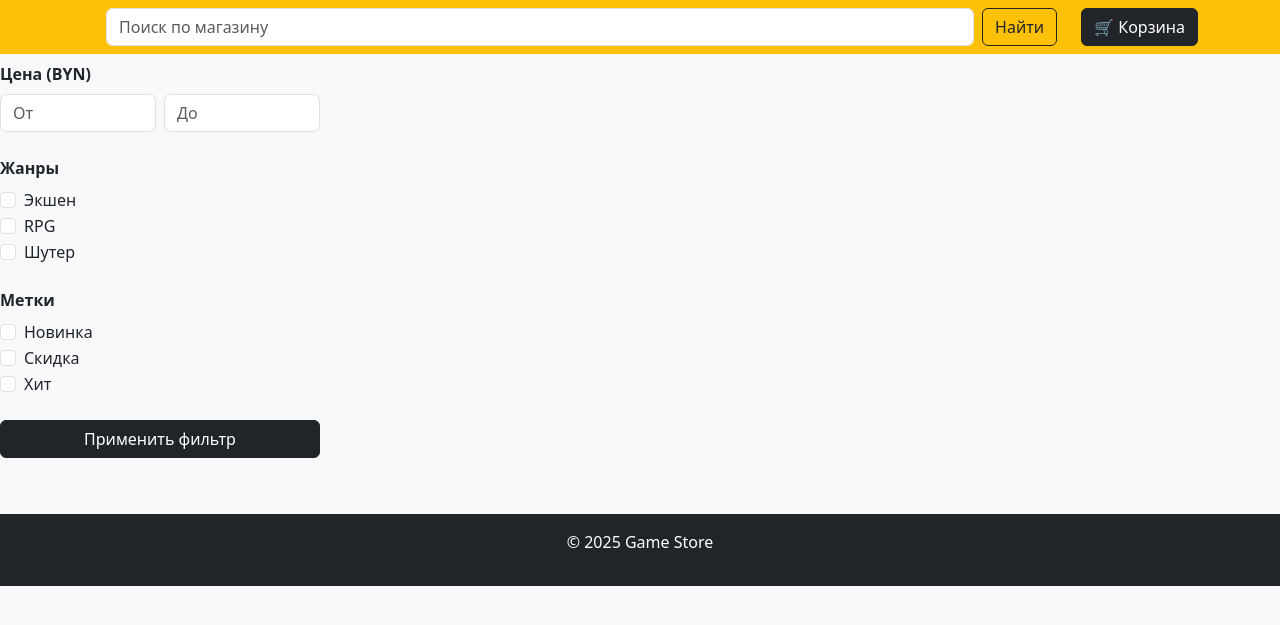
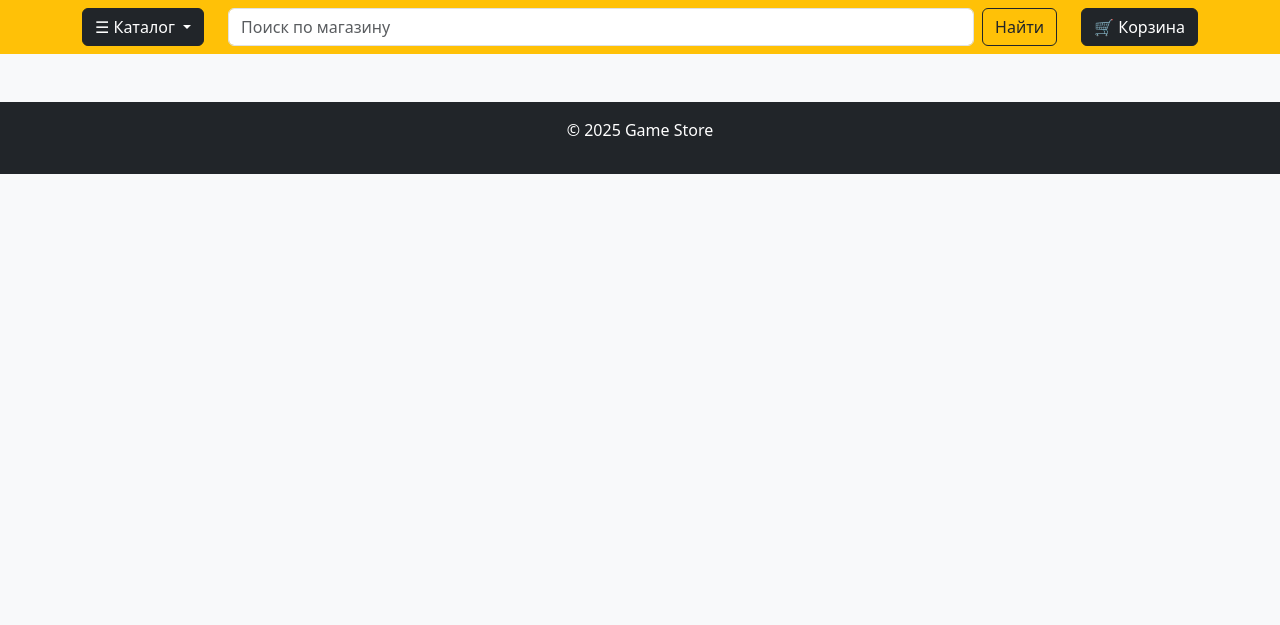
Before and after one commit to 18shadow20/Game-store-Django, a Django app: page / in a window 1280 px wide. Shown: the part 80-705 px from the top of the page. Run offline with Django 5.2, Linux system fonts and the light colour scheme; data comes from the database, SQL or seed files in the repository.

Commit message:
Designed a catalog page, registered models

```diff
--- /dev/null
+++ b/GameStore/context_processors.py
@@ -0,0 +1,5 @@
+from .models import Genre
+
+def genres_context(request):
+    genre = Genre.objects.all()
+    return {'genre': genre}
--- a/GameStore/models.py
+++ b/GameStore/models.py
@@ -8,12 +8,21 @@ class Game(models.Model):
     price = models.DecimalField( max_digits=6, decimal_places=2 ,verbose_name="цена")
     image = models.ImageField(upload_to='media/games/')
     genre = models.ManyToManyField('Genre', )
-    tags = models.ManyToManyField('Tag',)
+    tag = models.ManyToManyField('Tag',)
     is_available = models.BooleanField(default=False)
     created_at = models.DateTimeField(auto_now_add=True)
+
+    def __str__(self):
+        return self.name
 
 class Genre(models.Model):
     name = models.CharField(max_length=50)
 
+    def __str__(self):
+        return self.name
+
 class Tag(models.Model):
     name = models.CharField(max_length=50)
+
+    def __str__(self):
+        return self.name
--- a/GameStore/urls.py
+++ b/GameStore/urls.py
@@ -1,6 +1,7 @@
 from django.urls import path
-from .views import Main
+from .views import Main, Catalog
 
 urlpatterns = [
-    path('', Main)
+    path('', Main),
+    path('catalog', Catalog),
 ]
--- a/GameStore/views.py
+++ b/GameStore/views.py
@@ -1,5 +1,17 @@
 from django.shortcuts import render
+from .models import Game, Genre, Tag
 
 # Create your views here.
+def Catalog(request):
+    game = Game.objects.all()
+    genre = Genre.objects.all()
+    tag = Tag.objects.all()
+    return render(request, 'GameStore/catalog.html', {
+        'game':game,
+        'genre':genre,
+        'tag':tag,
+    })
+
 def Main(request):
-    return render(request, 'GameStore/main.html')
+    genre = Genre.objects.all()
+    return render(request, 'GameStore/main.html', context={'genre':genre})
--- a/Store/settings.py
+++ b/Store/settings.py
@@ -62,6 +62,7 @@ TEMPLATES = [
                 'django.template.context_processors.request',
                 'django.contrib.auth.context_processors.auth',
                 'django.contrib.messages.context_processors.messages',
+                'GameStore.context_processors.genres_context',
             ],
         },
     },
--- a/templates/GameStore/base.html
+++ b/templates/GameStore/base.html
@@ -4,9 +4,10 @@
     <meta charset="UTF-8">
     <title>{% block title %}Game Store{% endblock %}</title>
     <link href="https://cdn.jsdelivr.net/npm/bootstrap@5.3.3/dist/css/bootstrap.min.css" rel="stylesheet">
+    {% block head %} {% endblock %}
 </head>
 <body class="bg-light">
-        <!-- Шапка и нижняя панель (без промежутка) -->
+        <!-- Шапка и нижняя панель -->
     <header class="bg-dark text-white pb-0">
         <div class="container">
         <!-- Верхняя панель -->
@@ -40,7 +41,22 @@
     <div class="bar">
       <!-- Нижняя панель (каталог, поиск, корзина) -->
       <div class="bg-warning py-2">
+
           <div class="container d-flex justify-content-between align-items-center">
+
+           <!-- Кнопка Каталог с выпадающим меню -->
+            <div class="dropdown">
+              <button class="btn btn-dark dropdown-toggle" type="button" data-bs-toggle="dropdown" aria-expanded="false">
+                ☰ Каталог
+              </button>
+              <ul class="dropdown-menu">
+                  <li><a class="dropdown-item" href="#">Все игры</a></li>
+                  <li><hr class="dropdown-divider"></li>
+                  {% for g in genre %}
+                    <li><a class="dropdown-item" href="#">{{g.name}} </a></li>
+                  {% endfor %}
+              </ul>
+            </div>
 
           <!-- Поиск -->
             <form class="d-flex flex-grow-1 mx-4" role="search">
@@ -53,80 +69,12 @@
                 🛒 Корзина
             </a>
 
-        </div>
+          </div>
       </div>
 
-    <!-- Выдвигающаяся панель каталога -->
-        <div class="offcanvas offcanvas-start" tabindex="-1" id="catalogSidebar" aria-labelledby="catalogSidebarLabel">
-            <div class="offcanvas-header">
-                <h5 class="offcanvas-title" id="catalogSidebarLabel">Каталог</h5>
-                <button type="button" class="btn-close text-reset" data-bs-dismiss="offcanvas" aria-label="Закрыть"></button>
-            </div>
-            <div class="offcanvas-body">
-                <ul class="list-unstyled">
-                <li><a href="#" class="text-decoration-none">Экшен</a></li>
-                <li><a href="#" class="text-decoration-none">RPG</a></li>
-                <li><a href="#" class="text-decoration-none">Шутеры</a></li>
-                <li><a href="#" class="text-decoration-none">Приключения</a></li>
-                <li><a href="#" class="text-decoration-none">Головоломки</a></li>
-                </ul>
-            </div>
-        </div>
+
     </div>
 
-    <div class="navbar">
-        <aside class="col-md-3">
-      <form method="get">
-
-        <!-- Диапазон цен -->
-        <div class="mb-4">
-          <label class="form-label fw-semibold">Цена (BYN)</label>
-          <div class="d-flex gap-2 align-items-center">
-            <input type="number" name="price_min" class="form-control" placeholder="От">
-            <input type="number" name="price_max" class="form-control" placeholder="До">
-          </div>
-        </div>
-
-        <!-- Жанры -->
-        <div class="mb-4">
-          <label class="form-label fw-semibold">Жанры</label>
-          <div class="form-check">
-            <input class="form-check-input" type="checkbox" name="genre" value="action" id="genreAction">
-            <label class="form-check-label" for="genreAction">Экшен</label>
-          </div>
-          <div class="form-check">
-            <input class="form-check-input" type="checkbox" name="genre" value="rpg" id="genreRpg">
-            <label class="form-check-label" for="genreRpg">RPG</label>
-          </div>
-          <div class="form-check">
-            <input class="form-check-input" type="checkbox" name="genre" value="shooter" id="genreShooter">
-            <label class="form-check-label" for="genreShooter">Шутер</label>
-          </div>
-        </div>
-
-        <!-- Метки -->
-        <div class="mb-4">
-          <label class="form-label fw-semibold">Метки</label>
-          <div class="form-check">
-            <input class="form-check-input" type="checkbox" name="tag" value="new" id="tagNew">
-            <label class="form-check-label" for="tagNew">Новинка</label>
-          </div>
-          <div class="form-check">
-            <input class="form-check-input" type="checkbox" name="tag" value="sale" id="tagSale">
-            <label class="form-check-label" for="tagSale">Скидка</label>
-          </div>
-          <div class="form-check">
-            <input class="form-check-input" type="checkbox" name="tag" value="hit" id="tagHit">
-            <label class="form-check-label" for="tagHit">Хит</label>
-          </div>
-        </div>
-
-        <!-- Кнопка применить -->
-        <button type="submit" class="btn btn-dark w-100">Применить фильтр</button>
-
-      </form>
-    </aside>
-    </div>
 
 
     <main class="container">
```
Also changed, not shown: GameStore/admin.py (+17 -0 lines), templates/GameStore/catalog.html (added, +71 -0 lines), GameStore/migrations/0002_rename_tags_game_tag.py (added), db.sqlite3, 1 other file.
